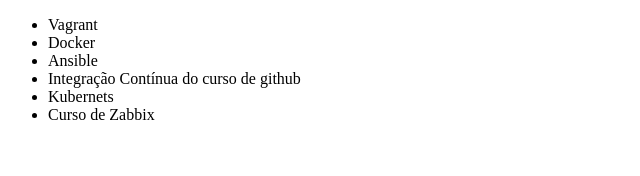
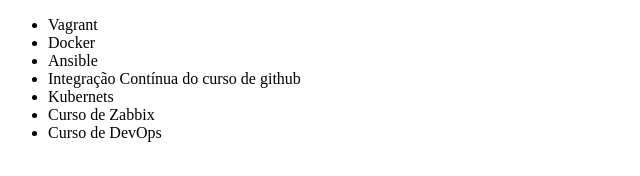
Before and after one commit to testef8/alura-git, a plain HTML site: page index.html in a window 1280 px wide. Shown: the whole page, without its empty margins (0-640 px from the left). Drawn offline with Linux system fonts and the light colour scheme.

```diff
--- a/index.html
+++ b/index.html
@@ -12,6 +12,7 @@
         <li>Integração Contínua do curso de github</li>
         <li>Kubernets</li>
 	<li>Curso de Zabbix</li>
+	<li>Curso de DevOps </li>
     </ul>
 </body>
 </html>
```
